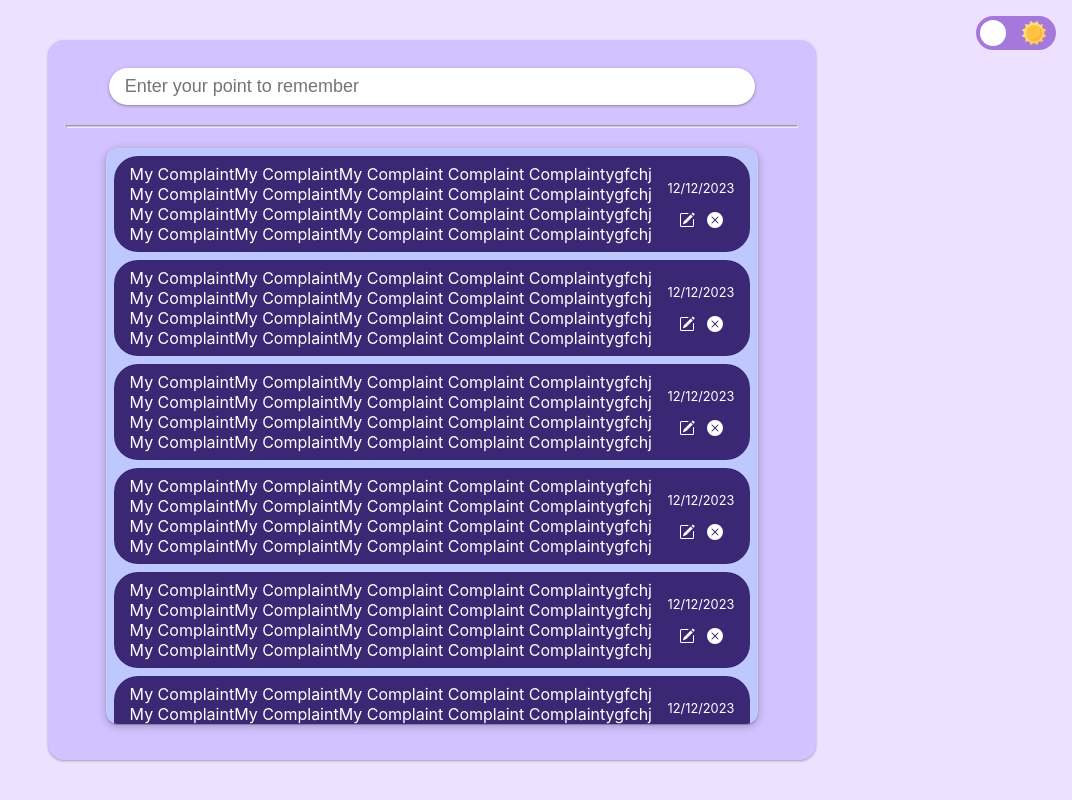
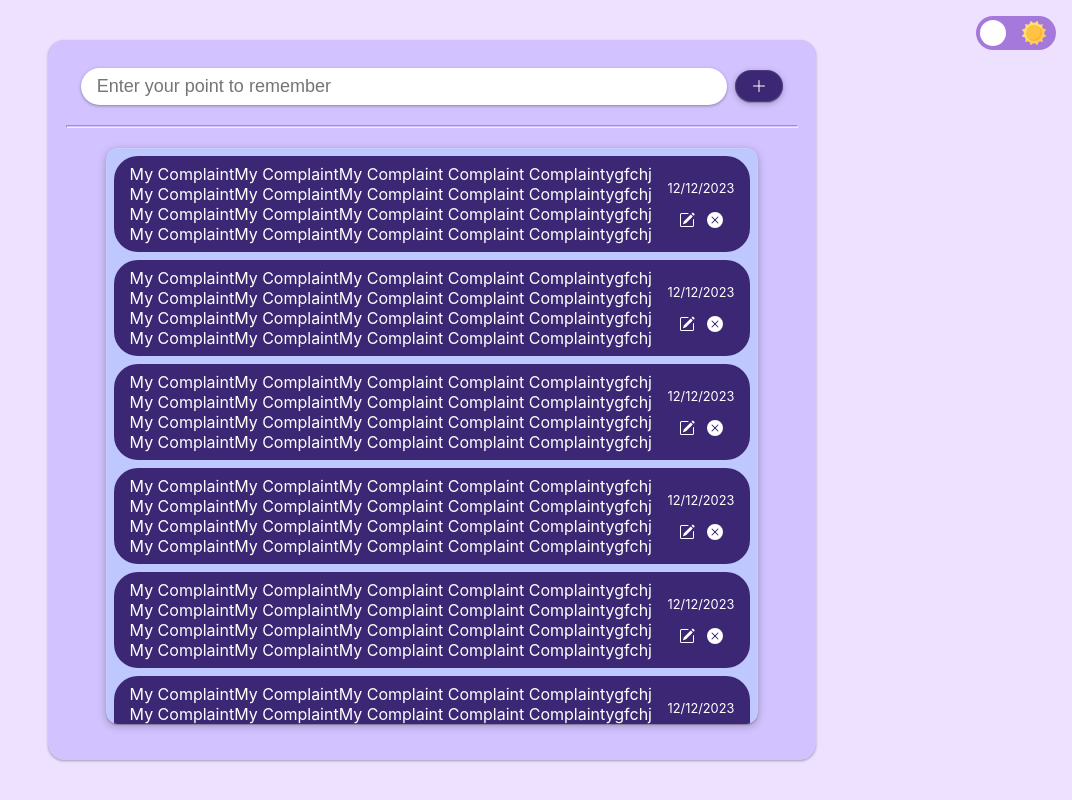
Before and after one commit to siddharthbhat777/words-note, a React (Create React App) app: page / in a window 1280 px wide. Shown: the whole page, without its empty margins (208-1280 px from the left). Built offline with nearby package versions, Linux system fonts and the light colour scheme.

Commit message:
added button

```diff
--- a/src/components/home/Home.jsx
+++ b/src/components/home/Home.jsx
@@ -13,7 +13,14 @@ const Home = () => {
             <div className={classes.homeActivityContainer}>
                 <div className={classes.topContainer}>
                     <div className={classes.addWordContainer}>
-                        <input type='text' className={classes.addWord} placeholder='Enter your point to remember' />
+                        <div className={classes.addWordLayout}>
+                            <input type='text' className={classes.addWord} placeholder='Enter your point to remember' />
+                            <button className={classes.addWordButton}>
+                                <svg xmlns="http://www.w3.org/2000/svg" width="16" height="16" fill="currentColor" className="bi bi-plus-lg" viewBox="0 0 16 16">
+                                    <path fillRule="evenodd" d="M8 2a.5.5 0 0 1 .5.5v5h5a.5.5 0 0 1 0 1h-5v5a.5.5 0 0 1-1 0v-5h-5a.5.5 0 0 1 0-1h5v-5A.5.5 0 0 1 8 2Z" />
+                                </svg>
+                            </button>
+                        </div>
                         <hr className={classes.topHr} />
                     </div>
                 </div>
--- a/src/components/home/Home.module.css
+++ b/src/components/home/Home.module.css
@@ -37,6 +37,15 @@
     margin-top: 1rem;
 }
 
+.addWordLayout {
+    display: flex;
+    align-items: center;
+    justify-content: center;
+    width: 100%;
+    padding-inline: 10%;
+    gap: 0.5rem;
+}
+
 .addWord {
     background-color: var(--white);
     width: 80%;
@@ -53,6 +62,29 @@
 .addWord:focus {
     outline: none;
     box-shadow: #06182c66 0rem 0rem 0rem 0.125rem, #06182ca6 0rem 0.25rem 0.375rem -0.063rem, #ffffff14 0rem 0.063rem 0rem inset;
+}
+
+.addWordButton {
+    display: flex;
+    justify-content: center;
+    align-items: center;
+    cursor: pointer;
+    background-color: var(--activity-color);
+    color: var(--white);
+    border-radius: 1rem;
+    padding-inline: 1rem;
+    padding-top: 0.5rem;
+    padding-bottom: 0.5rem;
+    border: none;
+    box-shadow: #00000040 0px 0.0625em 0.0625em, #00000040 0px 0.125em 0.5em, #ffffff1a 0px 0px 0px 1px inset;
+}
+
+.addWordButton:focus {
+    outline: none;
+}
+
+.addWordButton:active {
+    box-shadow: #06182c66 0px 0px 0px 2px, #06182ca6 0px 4px 6px -1px, #ffffff14 0px 1px 0px inset;
 }
 
 .topHr {
@@ -76,11 +108,11 @@
     box-shadow: #00000040 0rem 0.0625em 0.0625em, #00000040 0rem 0.125em 0.5em, #ffffff1a 0rem 0rem 0rem 0.063rem inset;
 }
 
-.activityListContainer::-webkit-scrollbar{
+.activityListContainer::-webkit-scrollbar {
     width: 0.5rem;
 }
 
-.activityListContainer::-webkit-scrollbar-thumb{
+.activityListContainer::-webkit-scrollbar-thumb {
     background-color: var(--activity-color);
     border-radius: 1rem;
 }
@@ -120,18 +152,27 @@
     gap: 0.7rem;
 }
 
+@media screen and (max-width: 900px) {
+    .addWord {
+        width: 60%;
+    }
+}
+
 @media screen and (max-width: 750px) {
     .homeActivityContainer {
         width: 90%;
         height: 85vh;
         margin-top: 2rem;
     }
+
     .activityListContainer {
         height: 70vh;
     }
+
     .activityName {
         font-size: 0.7rem;
     }
+
     .activityDateTime {
         font-size: 0.6rem;
     }
```
